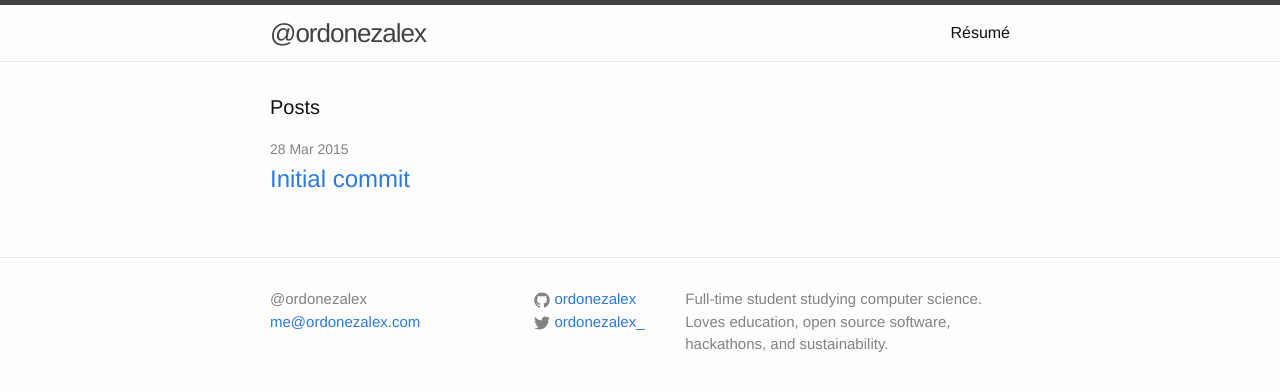
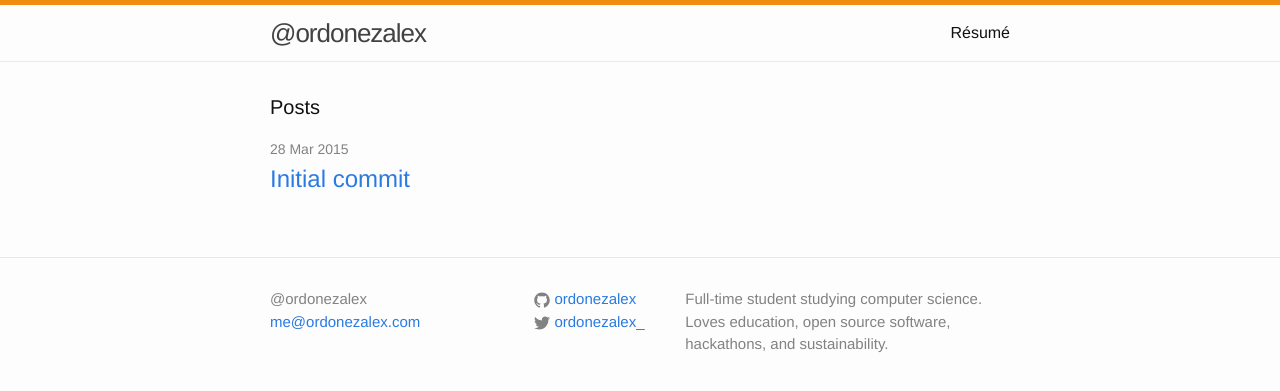
Before and after one commit to a-p-o/a-p-o.github.io, a Jekyll site: the page built from index.html, in a window 1280 px wide. Shown: the top 391 px of the page. Built offline with Jekyll 4.4.1, drawn with Linux system fonts in a browser that asks for light colours.

Commit message:
Update top ribbon color to orange
The same color as the favicon

```diff
--- a/_sass/_layout.scss
+++ b/_sass/_layout.scss
@@ -2,8 +2,8 @@
  * Site header
  */
 .site-header {
-    border-top: 5px solid $grey-color-dark;
-    border-bottom: 1px solid $grey-color-light;
+    border-top: 5px solid $orange-color;
+    border-bottom: 1px solid $orange-color-light;
     min-height: 56px;
 
     // Positioning context for the mobile navigation icon
--- a/css/main.scss
+++ b/css/main.scss
@@ -20,6 +20,10 @@ $brand-color:      #2a7ae2;
 $grey-color:       #828282;
 $grey-color-light: lighten($grey-color, 40%);
 $grey-color-dark:  darken($grey-color, 25%);
+
+$orange-color:       #F08C0F;
+$orange-color-light: lighten($orange-color, 40%);
+$orange-color-dark:  darken($orange-color, 25%);
 
 $on-palm:          600px;
 $on-laptop:        800px;
```
